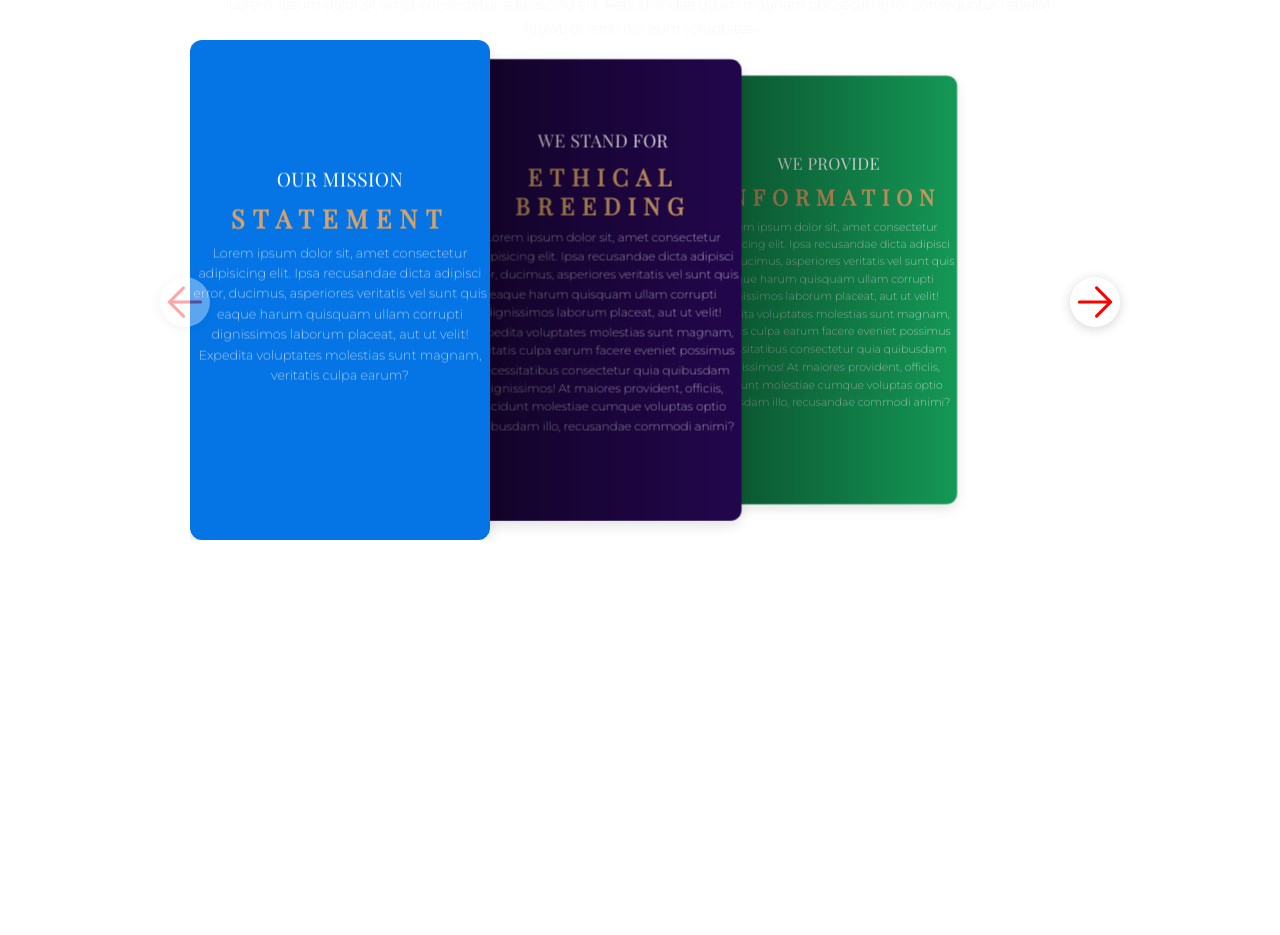
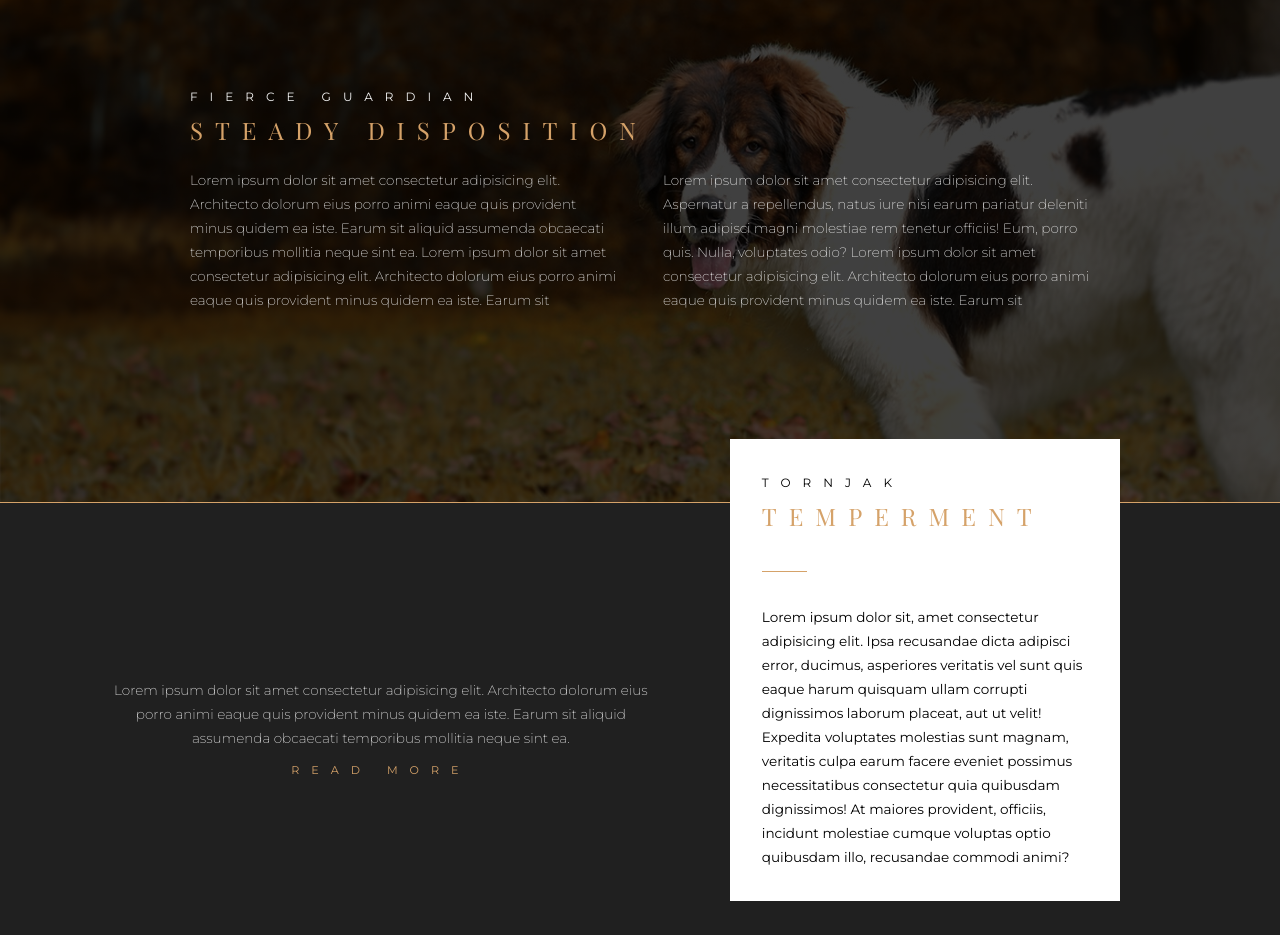
Before and after one commit to maxzakh/Tornjak, a website built with Vite: page about-breed.html in a window 1280 px wide. Shown: the part 168-1103 px from the top of the page. Before the commit the page ends 800 px from the top, so only its background shows below. Built offline with nearby package versions, Linux system fonts and the light colour scheme.

Commit message:
feat: style integration

```diff
--- a/about-breed.html
+++ b/about-breed.html
@@ -35,7 +35,75 @@
 
     <body>
         <!-- style="display: flex; flex-direction: column; height: 100vh; background-color: cadetblue;" -->
-        <section>
+
+        <header>
+            <div id="nav" role="navigation">
+                <div class="logo" role="logo">
+                    <img class="logo-img" alt="" src="assets/img/tcna-logo-sm.png" />
+                    <p class="logo-text"><a href="/">TCNA</a></p>
+                </div>
+                <button class="hamburger">
+                    <span class="menu-icon material-icons">menu</span>
+                    <span class="close-icon material-icons">close</span>
+                </button>
+                <ul class="nav-wrapper">
+                    <li class="nav-item"><a href="/about-breed.html">The Breed</a></li>
+                    <li class="nav-item"><a href="/">The Club</a></li>
+                    <li class="nav-item"><a href="/">Breeders</a></li>
+                    <li class="nav-item"><a href="/">Events</a></li>
+                    <li class="nav-item"><a href="/">Stories</a></li>
+                </ul>
+            </div>
+        </header>
+
+        <main id="page-breed">
+            <section class="hero">
+                <div class="two-col">
+                    <div class="two-col-wrapper">
+                        <div class="two-col-text">
+                            <h3 class="title-small">Fierce Guardian</h3>
+                            <h2>Steady Disposition</h2>
+                        </div>
+                        <div class="two-col-text-block">
+                            <p>
+                                Lorem ipsum dolor sit amet consectetur adipisicing elit. Architecto dolorum eius porro animi eaque quis provident minus quidem ea iste. Earum sit
+                                aliquid assumenda obcaecati temporibus mollitia neque sint ea. Lorem ipsum dolor sit amet consectetur adipisicing elit. Architecto dolorum eius
+                                porro animi eaque quis provident minus quidem ea iste. Earum sit
+                            </p>
+                            <p>
+                                Lorem ipsum dolor sit amet consectetur adipisicing elit. Aspernatur a repellendus, natus iure nisi earum pariatur deleniti illum adipisci magni
+                                molestiae rem tenetur officiis! Eum, porro quis. Nulla, voluptates odio? Lorem ipsum dolor sit amet consectetur adipisicing elit. Architecto dolorum
+                                eius porro animi eaque quis provident minus quidem ea iste. Earum sit
+                            </p>
+                        </div>
+                    </div>
+                </div>
+            </section>
+
+            <section class="overlap">
+                <div class="overlap-quote">
+                    <div class="offset-card">
+                        <h3 class="title-small">Tornjak</h3>
+                        <h2 class="line">Temperment</h2>
+                        <p>
+                            Lorem ipsum dolor sit, amet consectetur adipisicing elit. Ipsa recusandae dicta adipisci error, ducimus, asperiores veritatis vel sunt quis eaque harum
+                            quisquam ullam corrupti dignissimos laborum placeat, aut ut velit! Expedita voluptates molestias sunt magnam, veritatis culpa earum facere eveniet
+                            possimus necessitatibus consectetur quia quibusdam dignissimos! At maiores provident, officiis, incidunt molestiae cumque voluptas optio quibusdam illo,
+                            recusandae commodi animi?
+                        </p>
+                    </div>
+
+                    <div class="quote">
+                        <p>
+                            Lorem ipsum dolor sit amet consectetur adipisicing elit. Architecto dolorum eius porro animi eaque quis provident minus quidem ea iste. Earum sit
+                            aliquid assumenda obcaecati temporibus mollitia neque sint ea.
+                        </p>
+                        <p class="read-more"><a href="/about-breed.html">read more</a></p>
+                    </div>
+                </div>
+            </section>
+
+            <section id="goals-mission">
                 <h2>Trending this week</h2>
                 <p>Lorem, ipsum dolor sit amet consectetur adipisicing elit. Repudiandae quam magnam obcaecati error consequatur repellat fugiat, deleniti nisi eum voluptates.</p>
                 <div class="swiper-container" style="height: 500px">
@@ -66,7 +134,7 @@
                             <div class="swiper-slide swiper-slide--three">
                                 <div class="slide-content">
                                     <h3>WE PROVIDE</h3>
-                                <h2 style="letter-spacing: 0.4;">INFORMATION</h2>
+                                    <h2>INFORMATION</h2>
                                     <p>
                                         Lorem ipsum dolor sit, amet consectetur adipisicing elit. Ipsa recusandae dicta adipisci error, ducimus, asperiores veritatis vel sunt quis
                                         eaque harum quisquam ullam corrupti dignissimos laborum placeat, aut ut velit! Expedita voluptates molestias sunt magnam, veritatis culpa earum
@@ -91,138 +159,57 @@
                     </div>
                 </div>
             </section>
-
-        <!-- <header>
-        <div id="nav" role="navigation">
-            <div class="logo" role="logo">
-                <img class="logo-img" alt="" src="assets/img/tcna-logo-sm.png" />
-                <p class="logo-text"><a href="/">TCNA</a></p>
-            </div>
-            <button class="hamburger">
-                <span class="menu-icon material-icons">menu</span>
-                <span class="close-icon material-icons">close</span>
-            </button>
-            <ul class="nav-wrapper">
-                <li class="nav-item"><a href="/about-breed.html">The Breed</a></li>
-                <li class="nav-item"><a href="/">The Club</a></li>
-                <li class="nav-item"><a href="/">Breeders</a></li>
-                <li class="nav-item"><a href="/">Events</a></li>
-                <li class="nav-item"><a href="/">Stories</a></li>
-            </ul>
-        </div>
-    </header> -->
-
-        <main id="page-breed">
-            <!-- <section class="hero">
-            <div class="two-col">
-                <div class="two-col-wrapper">
-                    <div class="two-col-text">
-                        <h3 class="title-small">Fierce Guardian</h3>
-                        <h2>Steady Disposition</h2>
-                    </div>
-                    <div class="two-col-text-block">
-                        <p>
-                            Lorem ipsum dolor sit amet consectetur adipisicing elit. Architecto dolorum eius porro
-                            animi eaque quis provident minus quidem ea iste. Earum
-                            sit aliquid assumenda obcaecati temporibus mollitia neque sint ea. Lorem ipsum dolor sit
-                            amet consectetur adipisicing elit. Architecto dolorum
-                            eius porro animi eaque quis provident minus quidem ea iste. Earum sit
-                        </p>
-                        <p>
-                            Lorem ipsum dolor sit amet consectetur adipisicing elit. Aspernatur a repellendus, natus
-                            iure nisi earum pariatur deleniti illum adipisci magni
-                            molestiae rem tenetur officiis! Eum, porro quis. Nulla, voluptates odio? Lorem ipsum
-                            dolor sit amet consectetur adipisicing elit. Architecto
-                            dolorum eius porro animi eaque quis provident minus quidem ea iste. Earum sit
-                        </p>
-                    </div>
-                </div>
-            </div>
-        </section>
-
-        <section class="overlap">
-            <div class="overlap-quote">
-                <div class="offset-card">
-                    <h3 class="title-small">Tornjak</h3>
-                    <h2 class="line">Temperment</h2>
-                    <p>
-                        Lorem ipsum dolor sit, amet consectetur adipisicing elit. Ipsa recusandae dicta adipisci error,
-                        ducimus, asperiores veritatis vel sunt quis eaque harum
-                        quisquam ullam corrupti dignissimos laborum placeat, aut ut velit! Expedita voluptates molestias
-                        sunt magnam, veritatis culpa earum facere eveniet
-                        possimus necessitatibus consectetur quia quibusdam dignissimos! At maiores provident, officiis,
-                        incidunt molestiae cumque voluptas optio quibusdam illo,
-                        recusandae commodi animi?
-                    </p>
-                </div>
-
-                <div class="quote">
-                    <p>
-                        Lorem ipsum dolor sit amet consectetur adipisicing elit. Architecto dolorum eius porro animi
-                        eaque quis provident minus quidem ea iste. Earum sit
-                        aliquid assumenda obcaecati temporibus mollitia neque sint ea.
-                    </p>
-                    <p class="read-more"><a href="/about-breed.html">read more</a></p>
-                </div>
-            </div>
-        </section> -->
-
-            <!-- <section>
-            <div class="infinite-cards">
-                <div class="infinite-cards__item" style="grid-column-start: 1;" data-cell="1">
-                    <div class="">
-                        1
-                    </div>
-                </div>
-                <div class="infinite-cards__item active" style="grid-column-start: 2;" data-cell="2">
-                    <div class="">
-                        2
-                    </div>
-                </div>
-                <div class="infinite-cards__item" style="grid-column-start: 3;" data-cell="3">
-                    <div class="">
-                        3
-                    </div>
-                </div>
-            </div>
-        </section> -->
         </main>
 
-        <!-- <footer>
+        <footer>
             <div class="footer">
                 <div class="contact">
                     <div class="social-media-icons">
-                    < !-- facebook SVG -- >
-                    <svg width="35" height="35" enable-background="new 0 0 32 32" version="1.1" viewBox="0 0 32 32"
-                        xml:space="preserve" xmlns="http://www.w3.org/2000/svg"
-                        xmlns:xlink="http://www.w3.org/1999/xlink">
-                        <a target="_blank" rel="noopener noreferrer"
-                            href="https://www.facebook.com/groups/211512440316548">
+                        <!-- < !-- facebook SVG -- > -->
+                        <svg
+                            width="35"
+                            height="35"
+                            enable-background="new 0 0 32 32"
+                            version="1.1"
+                            viewBox="0 0 32 32"
+                            xml:space="preserve"
+                            xmlns="http://www.w3.org/2000/svg"
+                            xmlns:xlink="http://www.w3.org/1999/xlink"
+                        >
+                            <a target="_blank" rel="noopener noreferrer" href="https://www.facebook.com/groups/211512440316548">
                                 <g id="Flat_copy">
                                     <g>
-                                    <path
-                                        d="M16,0C7.163,0,0,7.163,0,16c0,8.836,7.163,16,16,16s16-7.164,16-16C32,7.163,24.837,0,16,0z"
-                                        fill="#333333" />
+                                        <path d="M16,0C7.163,0,0,7.163,0,16c0,8.836,7.163,16,16,16s16-7.164,16-16C32,7.163,24.837,0,16,0z" fill="#333333" />
                                     </g>
                                     <path
                                         d="M13.69,24.903h3.679v-8.904h2.454l0.325-3.068h-2.779l0.004-1.536c0-0.8,0.076-1.229,1.224-1.229h1.534   V7.097h-2.455c-2.949,0-3.986,1.489-3.986,3.992v1.842h-1.838v3.069h1.838V24.903z"
-                                    fill="#d5a269" />
+                                        fill="#d5a269"
+                                    />
                                 </g>
                             </a>
                         </svg>
-                    < !-- Email -- >
-                    <svg width="35" height="35" version="1.1" viewBox="0 0 60 60" width="60px"
-                        xmlns="http://www.w3.org/2000/svg" xmlns:sketch="http://www.bohemiancoding.com/sketch/ns"
-                        xmlns:xlink="http://www.w3.org/1999/xlink">
+                        <!-- < !-- Email -- > -->
+                        <svg
+                            width="35"
+                            height="35"
+                            version="1.1"
+                            viewBox="0 0 60 60"
+                            width="60px"
+                            xmlns="http://www.w3.org/2000/svg"
+                            xmlns:sketch="http://www.bohemiancoding.com/sketch/ns"
+                            xmlns:xlink="http://www.w3.org/1999/xlink"
+                        >
                             <a href="mailto: abc@example.com">
                                 <g fill="none" fill-rule="evenodd" id="black" stroke="none" stroke-width="1">
                                     <g id="mail">
                                         <path
                                             d="M30,60 C46.5685433,60 60,46.5685433 60,30 C60,13.4314567 46.5685433,0 30,0 C13.4314567,0 0,13.4314567 0,30 C0,46.5685433 13.4314567,60 30,60 Z"
-                                        fill="#333333" />
+                                            fill="#333333"
+                                        />
                                         <path
                                             d="M30,33.4615385 L47.3076923,18.4615385 L12.6923077,18.4615385 L30,33.4615385 Z M25.3251765,31.8010536 L30,35.6382399 L34.6015813,31.8010536 L47.3076923,42.6923077 L12.6923077,42.6923077 L25.3251765,31.8010536 Z M11.5384615,41.5384615 L11.5384615,19.6153846 L24.2307692,30.5769231 L11.5384615,41.5384615 Z M48.4615385,41.5384615 L48.4615385,19.6153846 L35.7692308,30.5769231 L48.4615385,41.5384615 Z"
-                                        fill="#d5a269" />
+                                            fill="#d5a269"
+                                        />
                                     </g>
                                 </g>
                             </a>
@@ -237,31 +224,8 @@
                     </div>
                     <p class="small-text">Site by Sitellama</p>
                 </div>
-        </footer> -->
-
-        <!-- Swiper -->
-        <!-- <div class="swiper mySwiper">
-    <div class="swiper-wrapper">
-      <div class="swiper-slide">
-        <img src="https://images.unsplash.com/photo-1432139555190-58524dae6a55?ixlib=rb-4.0.3&ixid=M3wxMjA3fDB8MHxwaG90by1wYWdlfHx8fGVufDB8fHx8fA%3D%3D&auto=format&fit=crop&w=876&q=80" alt="Grilled steak with vegetables" />
-        <div>
-          <h2>Grilled steak with vegetables</h2>
             </div>
-      </div>
-      <div class="swiper-slide">
-        <img src="https://images.unsplash.com/photo-1565299624946-b28f40a0ae38?ixlib=rb-4.0.3&ixid=M3wxMjA3fDB8MHxwaG90by1wYWdlfHx8fGVufDB8fHx8fA%3D%3D&auto=format&fit=crop&w=481&q=80" alt="Pizza" />
-        <div>
-          <h2>Pizza</h2>
-        </div>
-      </div>
-      <div class="swiper-slide">
-        <img src="https://images.unsplash.com/photo-1482049016688-2d3e1b311543?ixlib=rb-4.0.3&ixid=M3wxMjA3fDB8MHxwaG90by1wYWdlfHx8fGVufDB8fHx8fA%3D%3D&auto=format&fit=crop&w=410&q=80" alt="Sandwich with boiled egg" />
-        <div>
-          <h2>Sandwich with boiled egg</h2>
-        </div>
-      </div>
-    </div>
-  </div> -->
+        </footer>
 
         <script type="module" src="src/index.js"></script>
         <!-- <script src="src/carousel.js"></script> -->
--- a/scss/_swiper.scss
+++ b/scss/_swiper.scss
@@ -79,14 +79,16 @@
 //   }
 
 
-section {
+section#goals-mission {
   position: relative;
   width: calc(min(52rem, 90%));
   margin: 0 auto;
-    min-height: 100vh;
+  // min-height: 100vh;
+  width: 100%;
   column-gap: 3rem;
   padding-block: min(20vh, 3rem);
   text-align: center;
+  background-color: #202020;
 
   color: black;
 
@@ -98,7 +100,7 @@ section {
   h2 {
     letter-spacing: 0.5rem;
     font-weight: 700;
-      font-size: 2.6rem;
+    // font-size: 2rem !important;
     line-height: 1.2;
   }
 
@@ -111,42 +113,37 @@ section {
   }
 }
 
-  .swiper-wrapper div{
-    width: 300px !important;
+.swiper-wrapper div {
+  width: 350px;
 }
+
 .swiper-container {
   position: relative;
-      --swiper-theme-color: #0f0;
+  --swiper-theme-color: #fff;
+  height: 500px;
+  max-width: 1200px;
 
-      --swiper-navigation-size: 25px;
+  // --swiper-navigation-size: 25px;
   --swiper-navigation-top-offset: 50%;
   --swiper-navigation-sides-offset: -30px;
-      //--swiper-navigation-color: var(--swiper-theme-color);
+  --swiper-navigation-color: var(--swiper-theme-color);
 
 }
 
-  .swiper {
-    width: 100%;
-    padding: 60px 0 95px 0;
-
-    &-wrapper {
+.swiper-wrapper {
   transform: none !important;
 }
-  }
+
 
 .swiper-slide {
-    width: 10rem;
-    height: 22rem;
-    display: flex;
-    flex-direction: column;
-    align-items: self-start;
-    position: relative;
-    border-radius: 12px;
+  border: 2px solid gold;
   box-shadow: -1px 5px 15px #0000001f;
 
   h2 {
-      padding: 0 1rem;
+    // padding: 0 1rem;
+    padding: 0;
     font-size: 1.6rem;
+    margin-right: -0.75rem;
   }
 
   h3 {
@@ -218,10 +215,13 @@ section {
 }
 
 .swiper-slide--one {
-    background: #0575e6; /* fallback for old browsers */
+  background: #0575e6;
+  /* fallback for old browsers */
 }
+
 .swiper-slide--two {
-    background: #23074d; /* fallback for old browsers */
+  background: #23074d;
+  /* fallback for old browsers */
 }
 
 .swiper-slide--three {
@@ -229,31 +229,29 @@ section {
 }
 
 .swiper-button {
-    background: white;
+  // background: white;
   border-radius: 50%;
   top: 47%;
   width: 50px !important;
   height: 50px !important;
   box-shadow: 0px 2px 11px rgb(0 0 0 / 17%);
 
-    --swiper-theme-color: red;
+  // &-prev {
+  //   left: -30px;
+  // }
 
-    &-prev {
-      left: -30px;
-    }
+  // &-next {
+  //   right: -30px;
+  // }
 
-    &-next {
-      right: -30px;
-    }
+  // &::after {
+  //   font-size: 1.4rem;
+  //   content: "";
+  // }
 
-    &::after {
-      font-size: 1.4rem;
-      content: "";
-    }
-
-    svg {
-      width: 25px;
-    }
+  // svg {
+  //   width: 25px;
+  // }
 }
 
 .swiper-button-prev,
--- a/src/index.js
+++ b/src/index.js
@@ -83,7 +83,7 @@ var swiper = new Swiper(".swiper", {
   centeredSlides: true,
   coverflowEffect: {
     rotate: 0,
-    stretch: 10,
+    stretch: 6,
     depth: 25,
     modifier: 4,
     slideShadows: true
@@ -100,7 +100,7 @@ var swiper = new Swiper(".swiper", {
   mousewheel: {
     thresholdDelta: 70
   },
-  initialSlide: 0,
+  initialSlide: 1,
   on: {
     click(event) {
       swiper.slideTo(this.clickedIndex);
```
Lines whose indentation alone changed are shown as unchanged.
